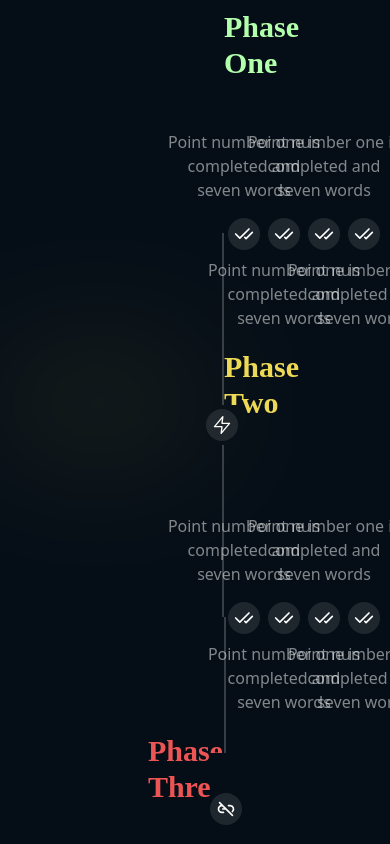
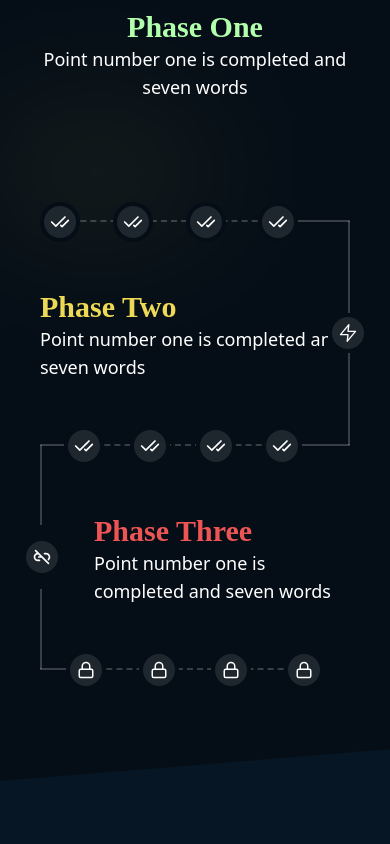
Before and after one commit to kpriyanshu2003/moonex-landing-page, a React (Vite) app: page / in a window 390 px wide. Shown: the part 2860-3704 px from the top of the page. Built offline with nearby package versions, Linux system fonts and the light colour scheme.

Commit message:
Optimized Roadmap for Phone View

```diff
--- a/src/components/Home/FAQ.tsx
+++ b/src/components/Home/FAQ.tsx
@@ -22,7 +22,7 @@ function FAQ() {
       <div className="md:px-96 px-12">
         <div className="bg-white/5 border-white/5 border px-10 md:px-20 py-5 md:py-10 rounded-lg my-20">
           <div
-            className="font-fira text-4xl font-extrabold text-primary text-center mb-8"
+            className="font-fira text-4xl font-extrabold text-primary text-center"
             id="faq"
           >
             FAQs
--- a/src/components/Home/RoadMap.tsx
+++ b/src/components/Home/RoadMap.tsx
@@ -7,7 +7,7 @@ function RoadMap() {
     <div className="my-20 bg-[#050E17] pt-32 container relative">
       <img
         src={GradientCircle}
-        className="opacity-10 absolute z-10 top-1/2 -translate-y-3/4 -left-1/2 translate-x-1/4"
+        className="opacity-10 absolute -z-10 top-1/2 -translate-y-3/4 -left-1/2 translate-x-1/4"
       />
       <div
         className="font-fira font-extrabold text-4xl text-right px-10"
@@ -19,11 +19,18 @@ function RoadMap() {
         />
         Project <span className="text-primary">Roadmap</span>
       </div>
-      <div className="px-56 pb-32 pt-20">
-        <div className="text-[#B2FFAC] font-fira text-3xl font-extrabold text-right py-10">
-          Phase One
+
+      <div className="md:px-56 md:pb-32 pt-20 px-10">
+        <div className="text-center md:text-right py-10">
+          <span className="text-[#B2FFAC] font-fira text-3xl font-extrabold ">
+            Phase One
+          </span>
+          <br />
+          <span className="md:hidden text-lg">
+            Point number one is completed and seven words
+          </span>
         </div>
-        <div className="flex items-center relative h-56">
+        <div className="flex items-center relative md:h-56 h-40">
           <div className="border-t-2 border-dashed border-white/20 w-10/12 relative">
             <div className="absolute flex justify-between w-full -translate-y-1/2 h-56 items-center">
               {Array.from({ length: 4 }).map((_, i) => (
@@ -34,7 +41,7 @@ function RoadMap() {
                   <CheckCheck className="rounded-full bg-white/10 p-1.5 w-8 h-8" />
                   <span
                     className={classNames(
-                      "text-white/50 my-2 w-40 absolute -translate-x-1/2",
+                      "text-white/50 my-2 w-40 absolute -translate-x-1/2 hidden md:block",
                       { "-translate-y-32": i % 2 === 0 }
                     )}
                   >
@@ -45,10 +52,16 @@ function RoadMap() {
             </div>
           </div>
           <div className="border-t-2 border-white/20 w-2/12"></div>
-          <div className="text-[#EDD955] font-fira text-3xl font-extrabold absolute -bottom-1/2 -translate-y-1/2">
-            Phase Two
+          <div className="absolute -bottom-1/2 -translate-y-1/6 md:-translate-y-1/2">
+            <span className="text-[#EDD955] font-fira text-3xl font-extrabold">
+              Phase Two
+            </span>
+            <br />
+            <span className="md:hidden text-lg">
+              Point number one is completed and seven words
+            </span>
           </div>
-          <div className="absolute right-0 translate-y-1/2 border-r-2 border-white/20 h-96 grid place-items-center">
+          <div className="absolute right-0 translate-y-1/2 border-r-2 border-white/20 h-56 md:h-96 grid place-items-center">
             <div className="translate-x-1/2 bg-[#050E17] p-1">
               <svg
                 xmlns="http://www.w3.org/2000/svg"
@@ -70,10 +83,16 @@ function RoadMap() {
           </div>
         </div>
 
-        <div className="flex items-center relative h-56 mt-40">
-          <div className="border-t-2 border-white/20 w-1/12"></div>{" "}
-          <div className="text-[#ED5555] font-fira text-3xl font-extrabold absolute -bottom-1/2 -translate-y-1/2 right-0">
-            Phase Three
+        <div className="flex items-center relative h-56 mt-8 md:mt-40">
+          <div className="border-t-2 border-white/20 w-1/12"></div>
+          <div className="absolute -bottom-1/2 -translate-y-16 md:-translate-y-1/2 w-64 md:w-auto right-0">
+            <span className="text-[#ED5555] font-fira text-3xl font-extrabold ">
+              Phase Three
+            </span>
+            <br />
+            <span className="md:hidden text-lg">
+              Point number one is completed and seven words
+            </span>
           </div>
           <div className="border-t-2 border-dashed border-white/20 w-10/12 relative">
             <div className="absolute flex justify-between w-full -translate-y-1/2 h-56 items-center">
@@ -85,7 +104,7 @@ function RoadMap() {
                   <CheckCheck className="rounded-full bg-white/10 p-1.5 w-8 h-8" />
                   <span
                     className={classNames(
-                      "text-white/50 my-2 w-40 absolute -translate-x-1/2",
+                      "text-white/50 my-2 w-40 absolute -translate-x-1/2 hidden md:block",
                       { "-translate-y-32": i % 2 === 0 }
                     )}
                   >
@@ -96,8 +115,8 @@ function RoadMap() {
             </div>
           </div>
           <div className="border-t-2 border-white/20 w-2/12"></div>
-          <div className="absolute left-0 translate-y-1/2 border-l-2 border-white/20 h-96 grid place-items-center">
-            <div className="-translate-x-1/2 bg-[#050E17] py-10">
+          <div className="absolute left-0 translate-y-1/2 border-l-2 border-white/20 h-56 md:h-96 grid place-items-center">
+            <div className="-translate-x-1/2 bg-[#050E17] py-4 md:py-10">
               <svg
                 xmlns="http://www.w3.org/2000/svg"
                 width="24"
@@ -118,7 +137,7 @@ function RoadMap() {
           </div>
         </div>
 
-        <div className="flex items-center relative h-56 mt-40">
+        <div className="flex items-center relative h-56 md:mt-40">
           <div className="border-t-2 border-white/20 w-1/12"></div>
           <div className="border-t-2 border-dashed border-white/20 w-10/12 relative">
             <div className="absolute flex justify-between w-full -translate-y-1/2 h-56 items-center">
@@ -132,7 +151,7 @@ function RoadMap() {
                   </div>
                   <span
                     className={classNames(
-                      "text-white/50 my-2 w-40 absolute -translate-x-1/2",
+                      "text-white/50 my-2 w-40 absolute -translate-x-1/2 hidden md:block",
                       { "-translate-y-32": i % 2 === 0 }
                     )}
                   >
--- a/src/index.css
+++ b/src/index.css
@@ -69,3 +69,9 @@
 .container {
   clip-path: polygon(0 5%, 100% 0%, 100% 97%, 0% 100%);
 }
+
+@media screen and (max-width: 746px) {
+  .container {
+    clip-path: polygon(0 4%, 100% 0%, 100% 97%, 0% 100%);
+  }
+}
--- a/src/page/Home.tsx
+++ b/src/page/Home.tsx
@@ -9,7 +9,7 @@ function Home() {
   return (
     <div className=" overflow-hidden">
       <div className="relative">
-        <img src={BG} className="absolute -z-10 md:w-screen hidden md:block" />
+        <img src={BG} className="absolute -z-10 w-full hidden md:block" />
         <img
           src={GradientCircle}
           className="opacity-10 absolute -z-10 md:-top-96 -translate-y-10 -left-72"
```
